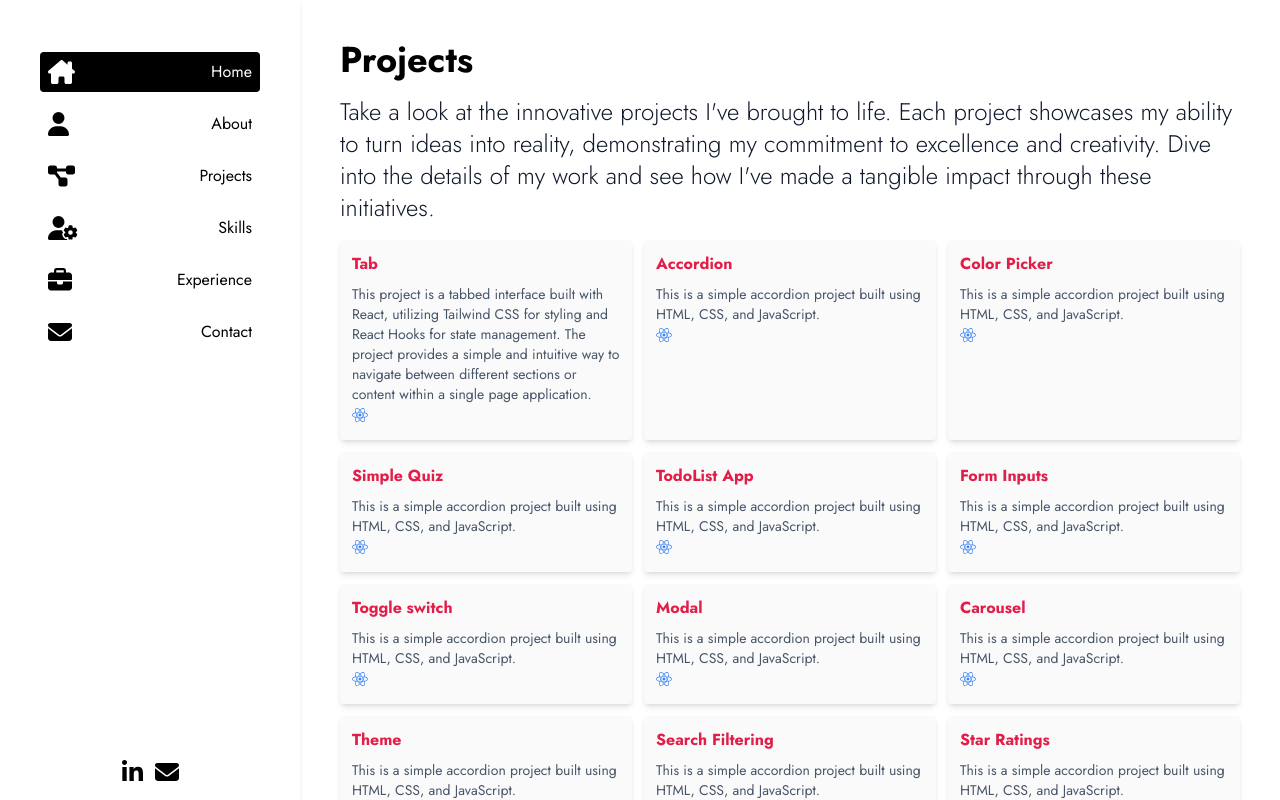
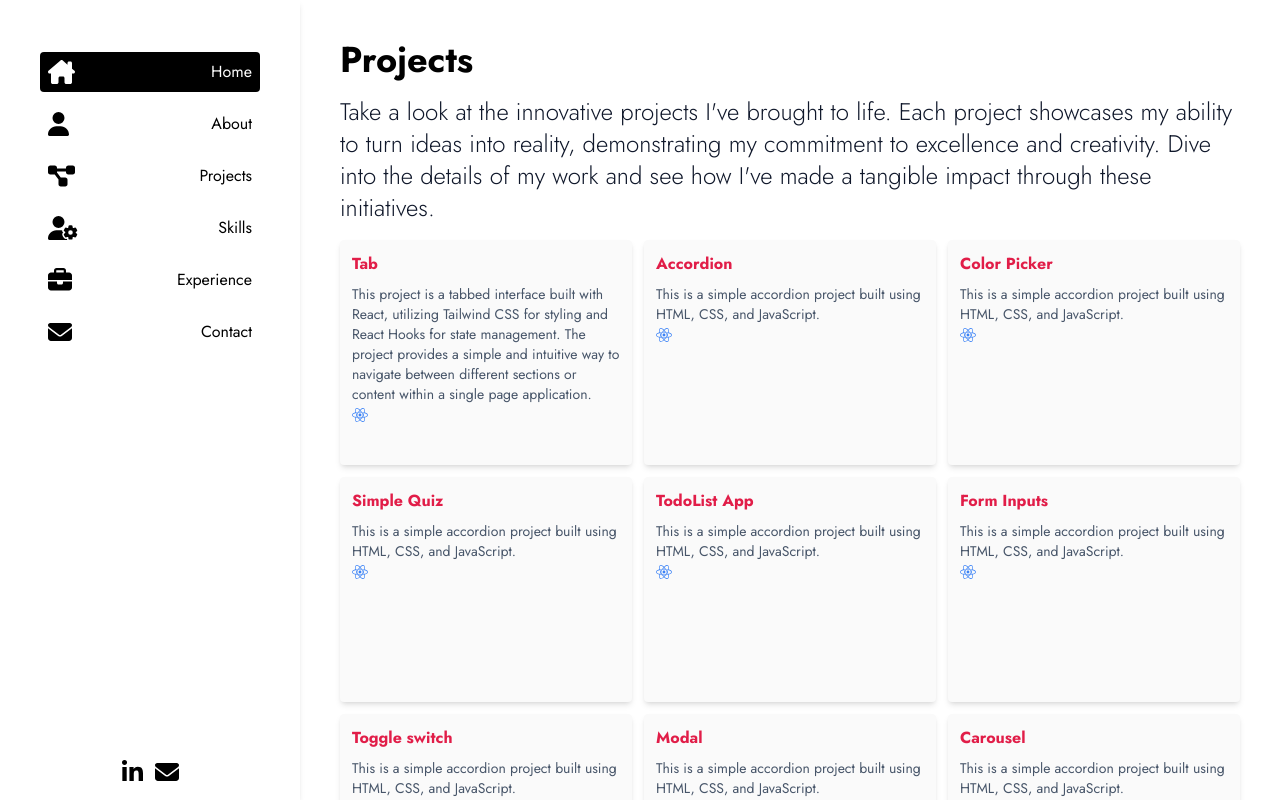
Before and after one commit to Mark-Alexis-Posadas/react-portfolio, a React (Vite) app: page /projects in a window 1280 px wide. Shown: the top 800 px of the page. Built offline with nearby package versions, Linux system fonts and the light colour scheme.

Commit message:
added hover effects in card component

```diff
--- a/src/components/Card.jsx
+++ b/src/components/Card.jsx
@@ -1,6 +1,6 @@
 export default function Card({ projectsCardLayout, skillsCardLayout }) {
   return (
-    <li className="bg-zinc-50 shadow-md rounded">
+    <li className="bg-zinc-50 shadow-md rounded transition transform duration-300 hover:shadow-lg hover:scale-105">
       {projectsCardLayout ? projectsCardLayout : skillsCardLayout}
     </li>
   );
--- a/src/pages/Projects/Projects.jsx
+++ b/src/pages/Projects/Projects.jsx
@@ -14,7 +14,10 @@ export default function Projects({
       <Wrapper>
         <PageTitle pageTitle={projectsTitle} />
         <SubTitle subTitleText={projectsSubTitle} />
-        <ul className="grid grid-cols-1 md:grid-cols-3  gap-3">
+        <ul
+          className="grid grid-cols-1 md:grid-cols-3  gap-3"
+          style={{ gridAutoRows: "225px" }}
+        >
           {projectsData.map((data) => (
             <Card
               data={data}
```
